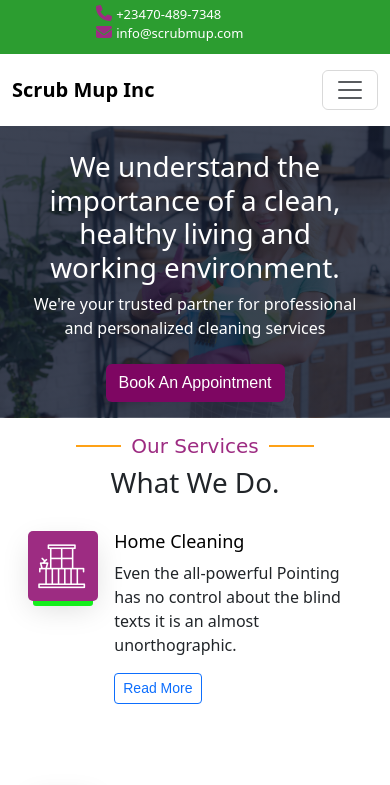
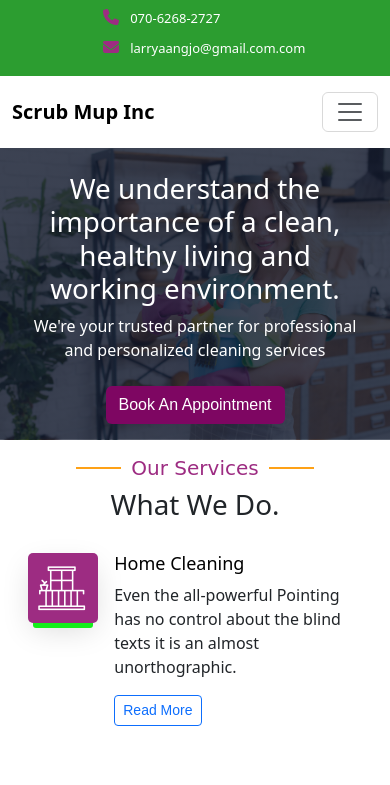
Before and after one commit to JoachimOrma/scrub_mup, a plain HTML site: page index.html in a window 390 px wide. Shown: the top 785 px of the page. Drawn offline with nearby package versions, Linux system fonts and the light colour scheme; files whose address does not match are found by name.

Commit message:
Verson 1

```diff
--- a/css/style.css
+++ b/css/style.css
@@ -206,9 +206,19 @@ a {
     font-size: small;
     text-decoration: none;
   }
-  .top-navbar .phone .mailus {
+  .top-navbar .phone .mailus:hover .fa{
     color: #9D2C82;
-    font-weight: bold;
+    background-color: #fff;
+  }
+
+  .top-navbar .phone .mailus .fa {
+    color: #fff;
+    width: 30px;
+    height: 30px;
+    border: 1px solid #fff;
+    text-align: center;
+    padding-top: 5px;
+    border-radius: 50%;
   }
   .social-media a {
     width: 30px;
@@ -347,6 +357,17 @@ a {
     .hero-header {
         height: auto;
     }
+    .top-navbar .phone .mailus .fa {
+        color: #9D2C82;
+        border: none;
+        text-align: center;
+        padding-top: 5px;
+        border-radius: 0;
+    }
+    .top-navbar .phone .mailus:hover .fa{
+        color: #fff;
+        background-color: #2C9D30;
+    }
 }
 
 /*** Testimonial ***/
--- a/index.html
+++ b/index.html
@@ -54,8 +54,8 @@
             <div class="row justify-content-between align-items-center px-5 top-navbar">
                 <div class="col-md-8">
                     <h2 class="phone py-1 ms-5 ms-md-0 ">
-                        <span class="mailus"><i class="fa fa-phone"></i></span> <a href="tel:"> +23470-489-7348</a> <br class="d-md-none"/>
-                        <span class="mailus"><i class="fa fa-envelope ms-md-2"></i></span> <a href="mailto:"> info@scrubmup.com</a>
+                        <span class="mailus"><i class="fa fa-phone"></i> <a href="tel:07062682727"> 070-6268-2727</a> <br class="d-md-none"/> </span>
+                        <span class="mailus"><i class="fa fa-envelope ms-md-2"></i> <a href="mailto:larryaangjo@gmail.com"> larryaangjo@gmail.com.com</a></span>
                     </h2>
                 </div>
                 <div class="col py-1 d-flex justify-content-end social-media d-none d-md-flex">
@@ -209,7 +209,7 @@
         <!-- Services End -->
 
         <!-- About Start -->
-        <section class="mt-5 mb-3" id="about-us" style="background-color: #FBFBFD;">
+        <section class="mt-5 mb-3" id="about-us" style="background-color: #E2EEF2;">
             <div class="container-xxl py-5">
                 <div class="container">
                     <div class="text-center">
@@ -411,8 +411,8 @@
                     <div class="col-lg-3 col-md-6">
                         <h4 class="ff-secondary text-start text-magneta fw-normal mb-4">Contact</h4>
                         <p class="mb-2"><i class="fa fa-map-marker-alt me-3"></i>123 Happy Street, Canada</p>
-                        <p class="mb-2"><i class="fa fa-phone-alt me-3"></i><a href="tel:">+012 345 67890</a></p>
-                        <p class="mb-2"><i class="fa fa-envelope me-3"></i><a href="mailto:">info@scrubmup.com</a></p>
+                        <p class="mb-2"><i class="fa fa-phone-alt me-3"></i><a href="tel:07062682727">070-6268-2727</a></p>
+                        <p class="mb-2"><i class="fa fa-envelope me-3"></i><a href="mailto:larryaangjo@gmail.com">larryaangjo@gmail.com</a></p>
                         <div class="d-flex pt-2">
                             <a class="btn btn-outline-light btn-social" href=""><i class="fab fa-twitter"></i></a>
                             <a class="btn btn-outline-light btn-social" href=""><i class="fab fa-facebook-f"></i></a>
```
